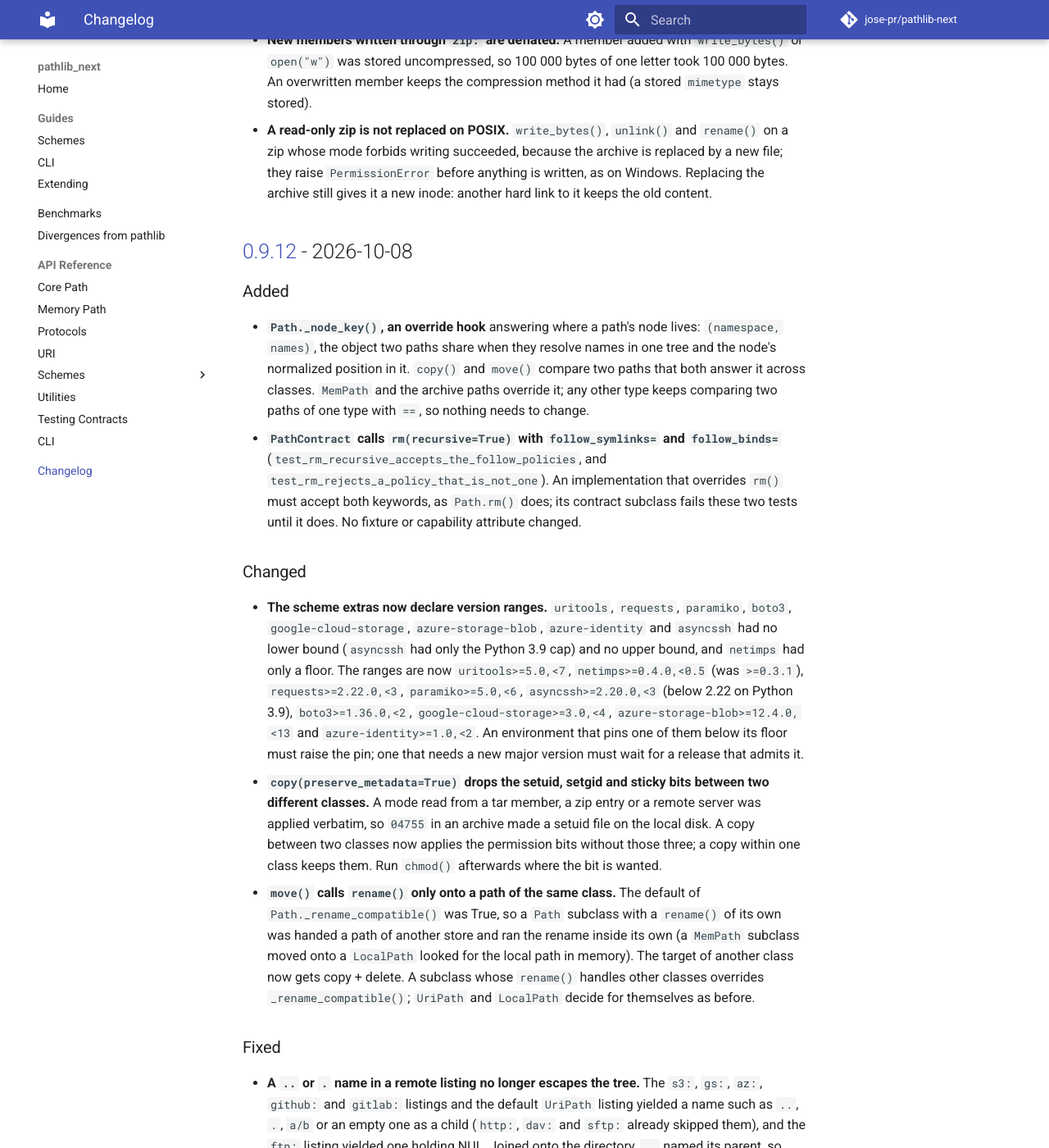
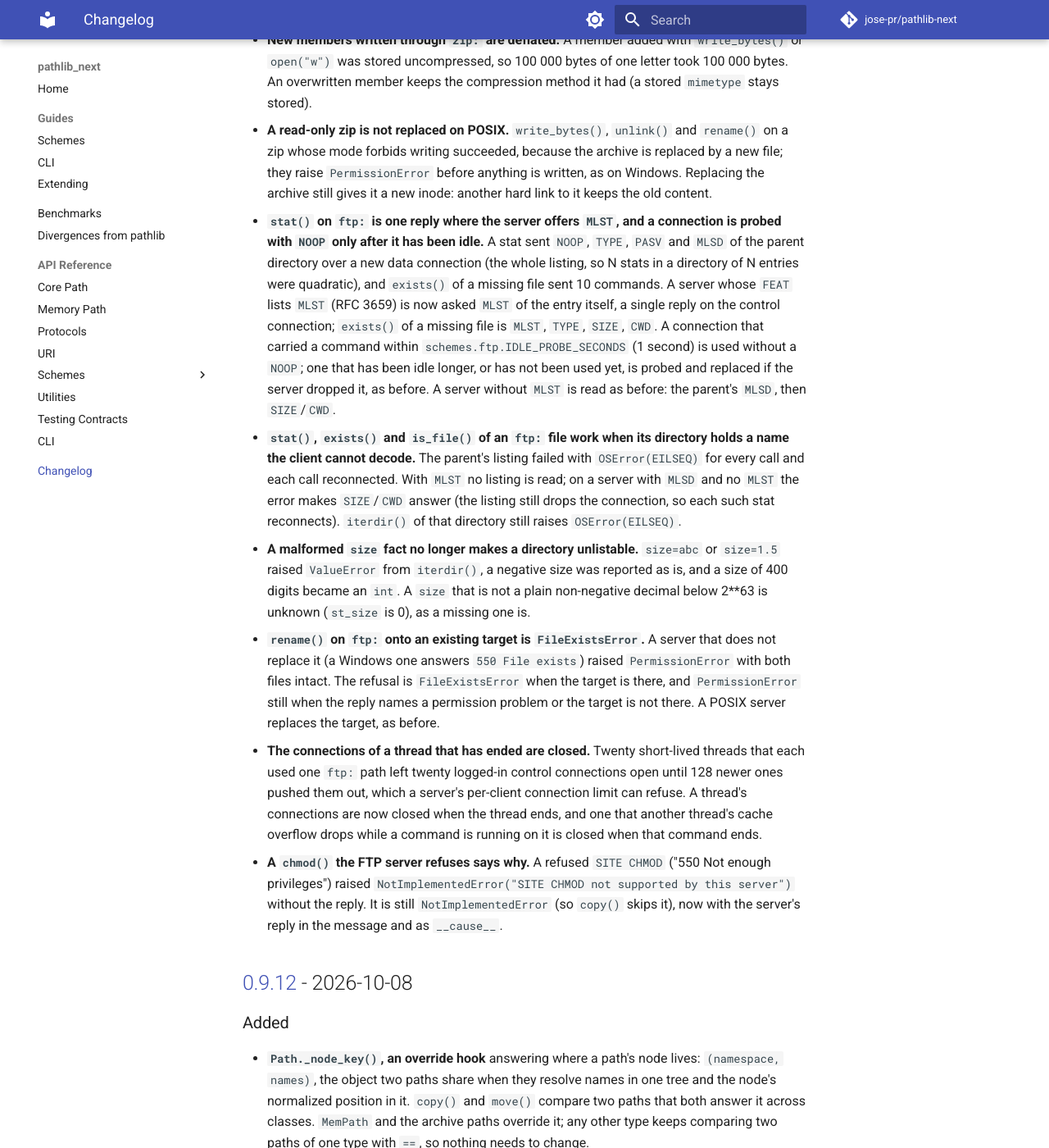
Before and after one commit to jose-pr/pathlib-next, an MkDocs documentation site: the page built from docs/changelog.md, in a window 1280 px wide and 1400 px high, scrolled down 15745 px. Shown: the whole window at 82% size. Built offline with MkDocs 1.6.1 and Material for MkDocs 9.7.7, drawn with Linux system fonts in a browser that asks for light colours; comment, search, counter and statistics services are not loaded.

Commit message:
docs: changelog and scheme guide for the ftp stat, connection lifetime and rename changes

```diff
--- a/CHANGELOG.md
+++ b/CHANGELOG.md
@@ -692,6 +692,47 @@ and this project adheres to [Semantic Versioning](https://semver.org/).
   is replaced by a new file; they raise `PermissionError` before anything is
   written, as on Windows. Replacing the archive still gives it a new inode:
   another hard link to it keeps the old content.
+- **`stat()` on `ftp:` is one reply where the server offers `MLST`, and a
+  connection is probed with `NOOP` only after it has been idle.** A stat sent
+  `NOOP`, `TYPE`, `PASV` and `MLSD` of the parent directory over a new data
+  connection (the whole listing, so N stats in a directory of N entries were
+  quadratic), and `exists()` of a missing file sent 10 commands. A server whose
+  `FEAT` lists `MLST` (RFC 3659) is now asked `MLST` of the entry itself, a
+  single reply on the control connection; `exists()` of a missing file is
+  `MLST`, `TYPE`, `SIZE`, `CWD`. A connection that carried a command within
+  `schemes.ftp.IDLE_PROBE_SECONDS` (1 second) is used without a `NOOP`; one that
+  has been idle longer, or has not been used yet, is probed and replaced if the
+  server dropped it, as before. A server without `MLST` is read as before: the
+  parent's `MLSD`, then `SIZE`/`CWD`.
+- **`stat()`, `exists()` and `is_file()` of an `ftp:` file work when its
+  directory holds a name the client cannot decode.** The parent's listing
+  failed with `OSError(EILSEQ)` for every call and each call reconnected. With
+  `MLST` no listing is read; on a server with `MLSD` and no `MLST` the error
+  makes `SIZE`/`CWD` answer (the listing still drops the connection, so each
+  such stat reconnects). `iterdir()` of that directory still raises
+  `OSError(EILSEQ)`.
+- **A malformed `size` fact no longer makes a directory unlistable.** `size=abc`
+  or `size=1.5` raised `ValueError` from `iterdir()`, a negative size was
+  reported as is, and a size of 400 digits became an `int`. A `size` that is not
+  a plain non-negative decimal below 2**63 is unknown (`st_size` is 0), as a
+  missing one is.
+- **`rename()` on `ftp:` onto an existing target is `FileExistsError`.** A server
+  that does not replace it (a Windows one answers `550 File exists`) raised
+  `PermissionError` with both files intact. The refusal is `FileExistsError`
+  when the target is there, and `PermissionError` still when the reply names a
+  permission problem or the target is not there. A POSIX server replaces the
+  target, as before.
+- **The connections of a thread that has ended are closed.** Twenty short-lived
+  threads that each used one `ftp:` path left twenty logged-in control
+  connections open until 128 newer ones pushed them out, which a server's
+  per-client connection limit can refuse. A thread's connections are now closed
+  when the thread ends, and one that another thread's cache overflow drops while
+  a command is running on it is closed when that command ends.
+- **A `chmod()` the FTP server refuses says why.** A refused `SITE CHMOD`
+  ("550 Not enough privileges") raised `NotImplementedError("SITE CHMOD not
+  supported by this server")` without the reply. It is still
+  `NotImplementedError` (so `copy()` skips it), now with the server's reply in
+  the message and as `__cause__`.
 
 ## [0.9.12] - 2026-10-08
 
```
Also changed, not shown: docs/guides/schemes.md (+6 -3 lines).
